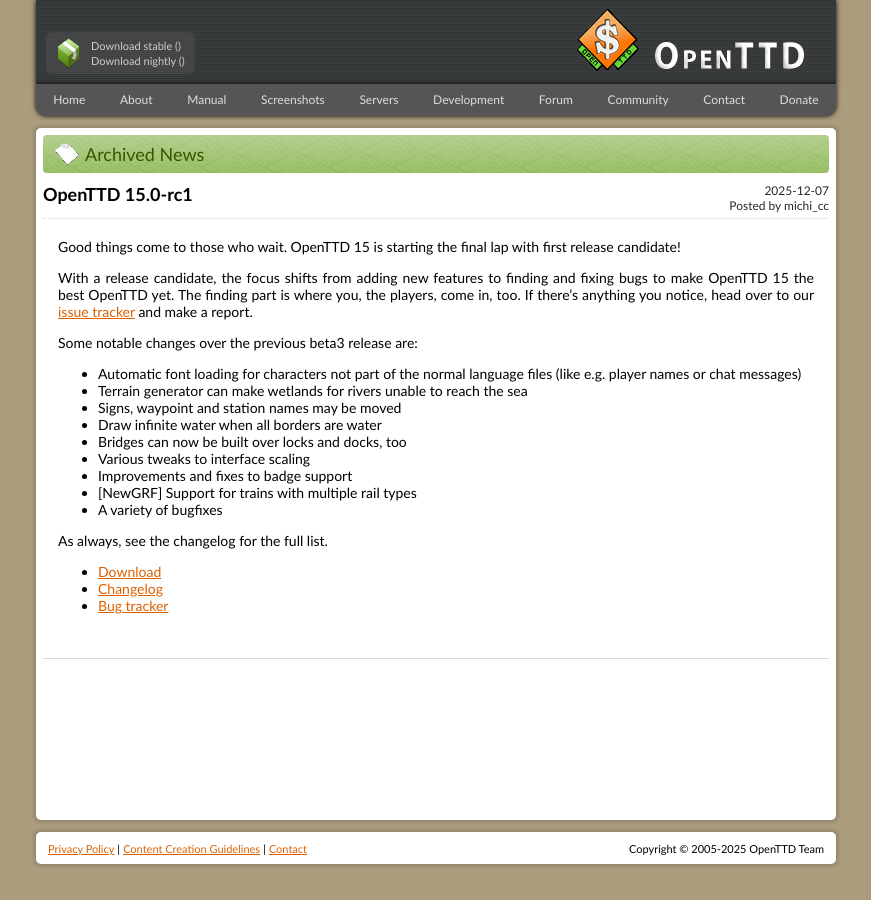
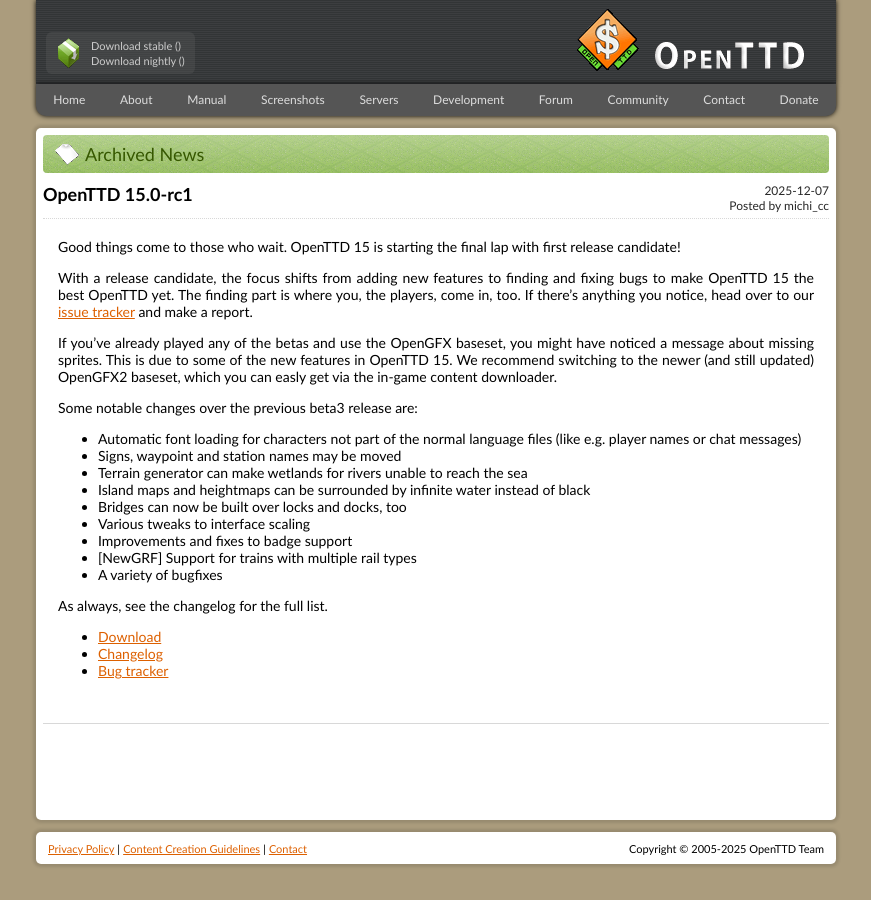
Before and after one commit to OpenTTD/website, a Jekyll site: the page built from _posts/2025-12-07-openttd-15-0-rc1.md, in a window 1280 px wide. Shown: the whole page, without its empty margins (204-1075 px from the left). Built offline with Jekyll 4.4.1, drawn with Linux system fonts in a browser that asks for light colours.

Commit message:
Fix: Some more refining, and OpenGFX2 message.

```diff
--- a/_posts/2025-12-07-openttd-15-0-rc1.md
+++ b/_posts/2025-12-07-openttd-15-0-rc1.md
@@ -8,11 +8,13 @@
 With a release candidate, the focus shifts from adding new features to finding and fixing bugs to make OpenTTD 15 the best OpenTTD yet.
 The finding part is where you, the players, come in, too. If there's anything you notice, head over to our [issue tracker](https://github.com/OpenTTD/OpenTTD/issues/new/choose) and make a report.
 
+If you've already played any of the betas and use the OpenGFX baseset, you might have noticed a message about missing sprites. This is due to some of the new features in OpenTTD 15. We recommend switching to the newer (and still updated) OpenGFX2 baseset, which you can easly get via the in-game content downloader.
+
 Some notable changes over the previous beta3 release are:
 * Automatic font loading for characters not part of the normal language files (like e.g. player names or chat messages)
+* Signs, waypoint and station names may be moved
 * Terrain generator can make wetlands for rivers unable to reach the sea
-* Signs, waypoint and station names may be moved
-* Draw infinite water when all borders are water
+* Island maps and heightmaps can be surrounded by infinite water instead of black
 * Bridges can now be built over locks and docks, too
 * Various tweaks to interface scaling
 * Improvements and fixes to badge support
```
